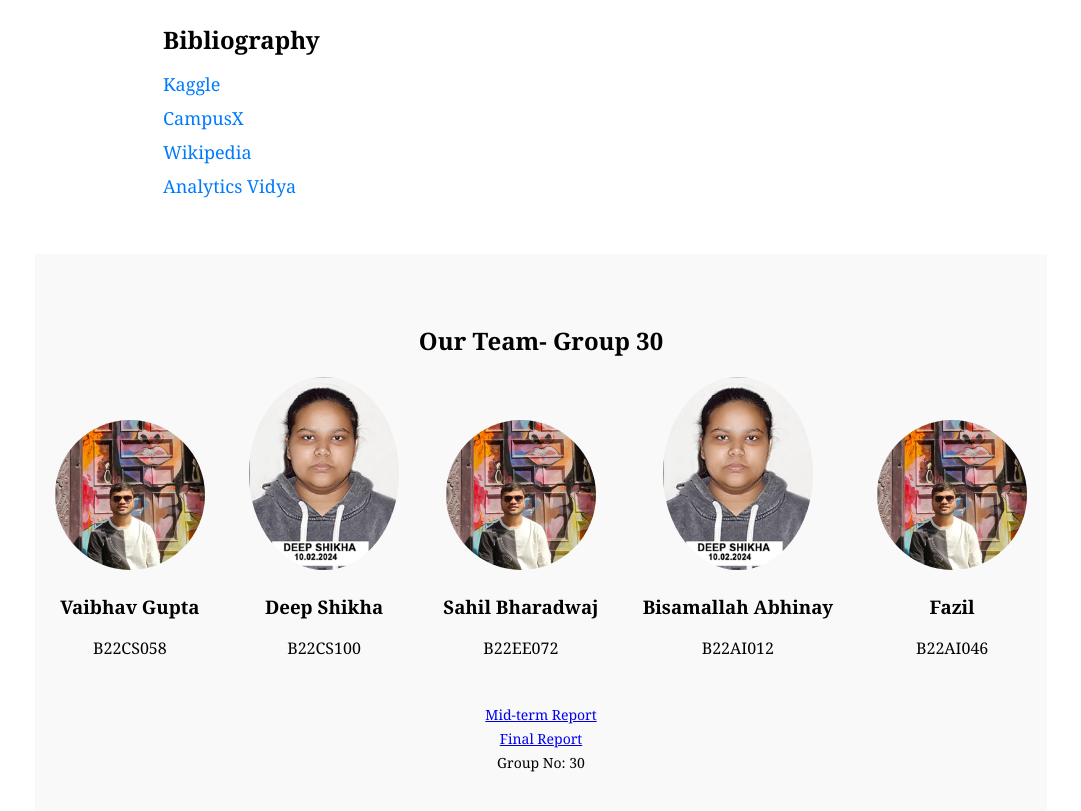
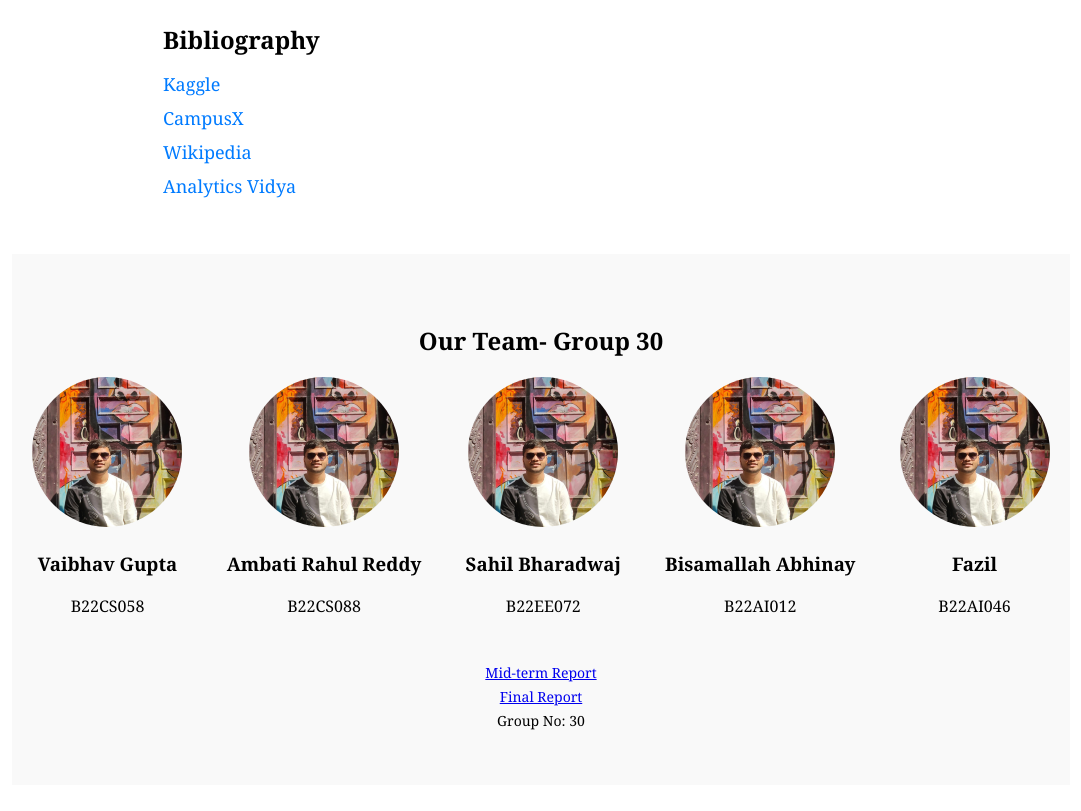
Before and after one commit to Vaibhav92735/Movie_Recommendation_App, a plain HTML site: page index.html in a window 1280 px wide. Shown: the part 4434-5245 px from the top of the page, without its empty margins (99-1180 px from the left). Drawn offline with Linux system fonts and the light colour scheme.

Commit message:
Changes few Details

```diff
--- a/index.html
+++ b/index.html
@@ -202,9 +202,9 @@
         <p>B22CS058</p>
       </div>
       <div class="team-member">
-        <img src="Photo2.jpg" alt="Team Member 2">
-        <h3>Deep Shikha</h3>
-        <p>B22CS100</p>
+        <img src="Vaibhav.jpg" alt="Team Member 2">
+        <h3>Ambati Rahul Reddy</h3>
+        <p>B22CS088</p>
       </div>
       <div class="team-member">
         <img src="Vaibhav.jpg" alt="Team Member 3">
@@ -212,7 +212,7 @@
         <p>B22EE072</p>
       </div>
       <div class="team-member">
-        <img src="Photo2.jpg" alt="Team Member 4">
+        <img src="Vaibhav.jpg" alt="Team Member 4">
         <h3>Bisamallah Abhinay</h3>
         <p>B22AI012</p>
       </div>
```
Also changed, not shown: Photo2.jpg (deleted).
